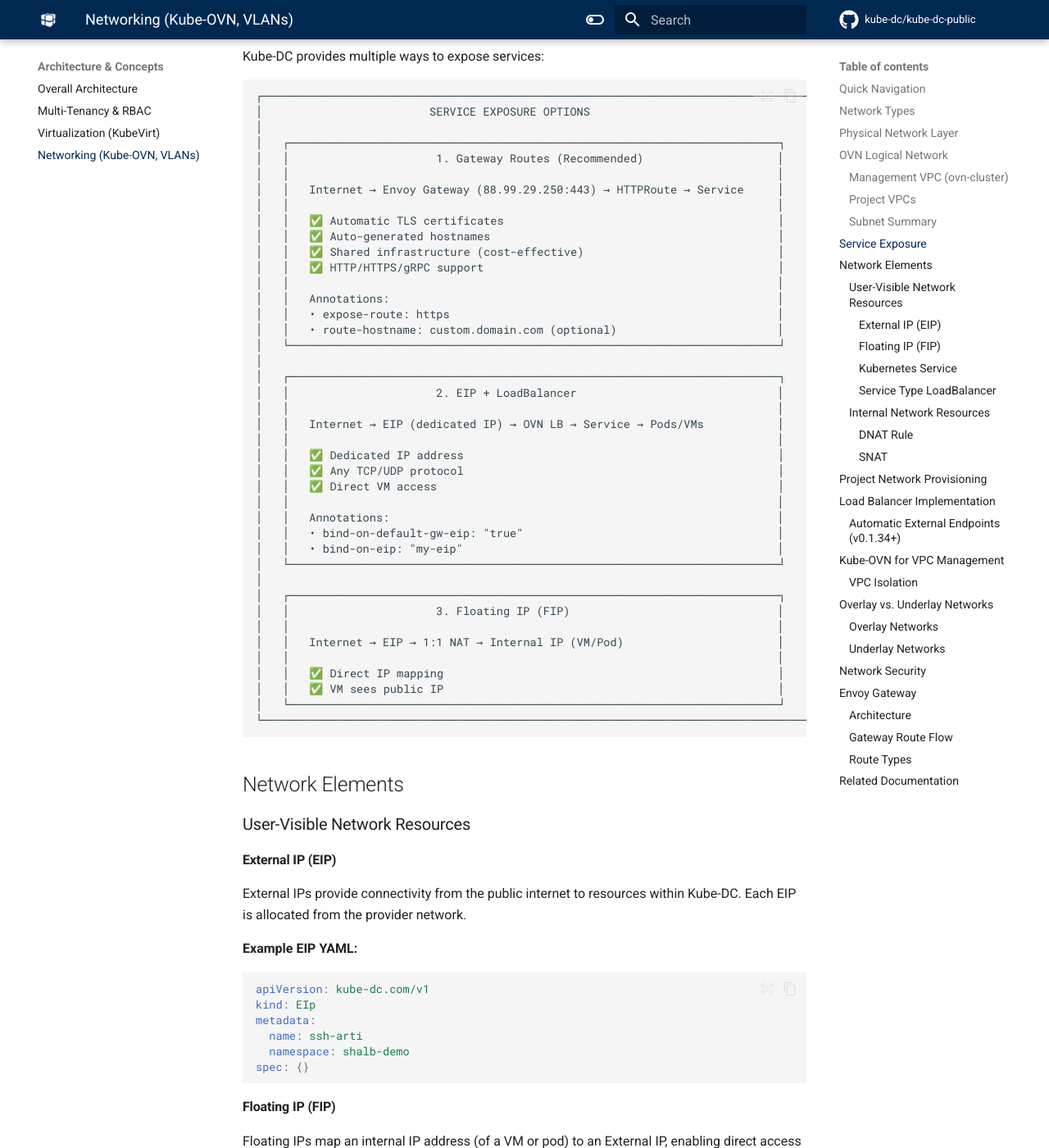
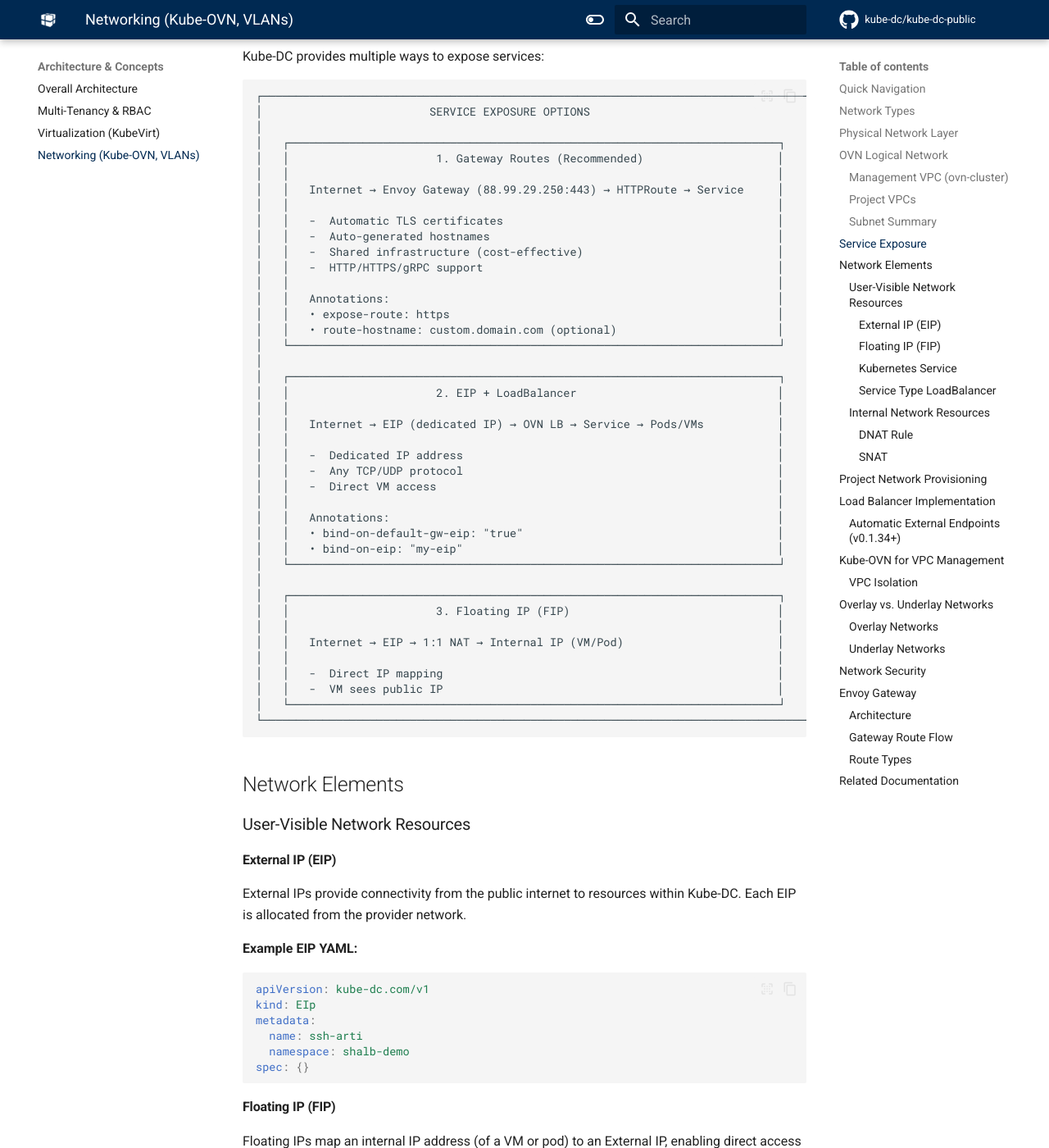
Before and after one commit to kube-dc/kube-dc-public, an MkDocs documentation site: the page built from docs/architecture-networking.md, in a window 1280 px wide and 1400 px high, scrolled down 3233 px. Shown: the whole window at 82% size. Built offline with MkDocs 1.6.1 and Material for MkDocs 9.7.7, drawn with Linux system fonts in a browser that asks for light colours; comment, search, counter and statistics services are not loaded; some of the changed text lies outside the part shown.

Commit message:
Sync from private repo

````diff
--- a/docs/architecture-networking.md
+++ b/docs/architecture-networking.md
@@ -37,7 +37,7 @@ Kube-DC supports two external network types:
 │  │   168.119.17.48/28      │              │   100.65.0.0/16         │       │
 │  │                         │              │                         │       │
 │  │   Gateway: 168.119.17.49│              │   Gateway: 100.65.0.1   │       │
-│  │   Internet-routable ✅  │              │   Internal-only ❌       │       │
+│  │   Internet-routable     │              │   Internal-only         │       │
 │  └───────────┬─────────────┘              └───────────┬─────────────┘       │
 │              │                                        │                     │
 │              └────────────────┬───────────────────────┘                     │
@@ -107,7 +107,7 @@ Kube-DC supports two external network types:
 │   │  project-a Router       │   │  │   │  project-b Router       │   │
 │   │                         │   │  │   │                         │   │
 │   │  EIP: 100.65.0.102      │   │  │   │  EIP: 168.119.17.51     │   │
-│   │  (ext-cloud) ❌         │   │  │   │  (ext-public) ✅         │   │
+│   │  (ext-cloud)            │   │  │   │  (ext-public)           │   │
 │   │                         │   │  │   │                         │   │
 │   │  SNAT: 10.0.10.0/24     │   │  │   │  SNAT: 10.0.20.0/24     │   │
 │   │       → 100.65.0.102    │   │  │   │       → 168.119.17.51   │   │
@@ -140,10 +140,10 @@ Kube-DC provides multiple ways to expose services:
 │   │                                                                         │   │
 │   │   Internet → Envoy Gateway (88.99.29.250:443) → HTTPRoute → Service     │   │
 │   │                                                                         │   │
-│   │   ✅ Automatic TLS certificates                                         │   │
-│   │   ✅ Auto-generated hostnames                                           │   │
-│   │   ✅ Shared infrastructure (cost-effective)                             │   │
-│   │   ✅ HTTP/HTTPS/gRPC support                                            │   │
+│   │   -  Automatic TLS certificates                                         │   │
+│   │   -  Auto-generated hostnames                                           │   │
+│   │   -  Shared infrastructure (cost-effective)                             │   │
+│   │   -  HTTP/HTTPS/gRPC support                                            │   │
 │   │                                                                         │   │
 │   │   Annotations:                                                          │   │
 │   │   • expose-route: https                                                 │   │
@@ -155,9 +155,9 @@ Kube-DC provides multiple ways to expose services:
 │   │                                                                         │   │
 │   │   Internet → EIP (dedicated IP) → OVN LB → Service → Pods/VMs           │   │
 │   │                                                                         │   │
-│   │   ✅ Dedicated IP address                                               │   │
-│   │   ✅ Any TCP/UDP protocol                                               │   │
-│   │   ✅ Direct VM access                                                   │   │
+│   │   -  Dedicated IP address                                               │   │
+│   │   -  Any TCP/UDP protocol                                               │   │
+│   │   -  Direct VM access                                                   │   │
 │   │                                                                         │   │
 │   │   Annotations:                                                          │   │
 │   │   • bind-on-default-gw-eip: "true"                                      │   │
@@ -169,8 +169,8 @@ Kube-DC provides multiple ways to expose services:
 │   │                                                                         │   │
 │   │   Internet → EIP → 1:1 NAT → Internal IP (VM/Pod)                       │   │
 │   │                                                                         │   │
-│   │   ✅ Direct IP mapping                                                  │   │
-│   │   ✅ VM sees public IP                                                  │   │
+│   │   -  Direct IP mapping                                                  │   │
+│   │   -  VM sees public IP                                                  │   │
 │   └─────────────────────────────────────────────────────────────────────────┘   │
 └─────────────────────────────────────────────────────────────────────────────────┘
 ```
````
Also changed, not shown: 2 other files.
